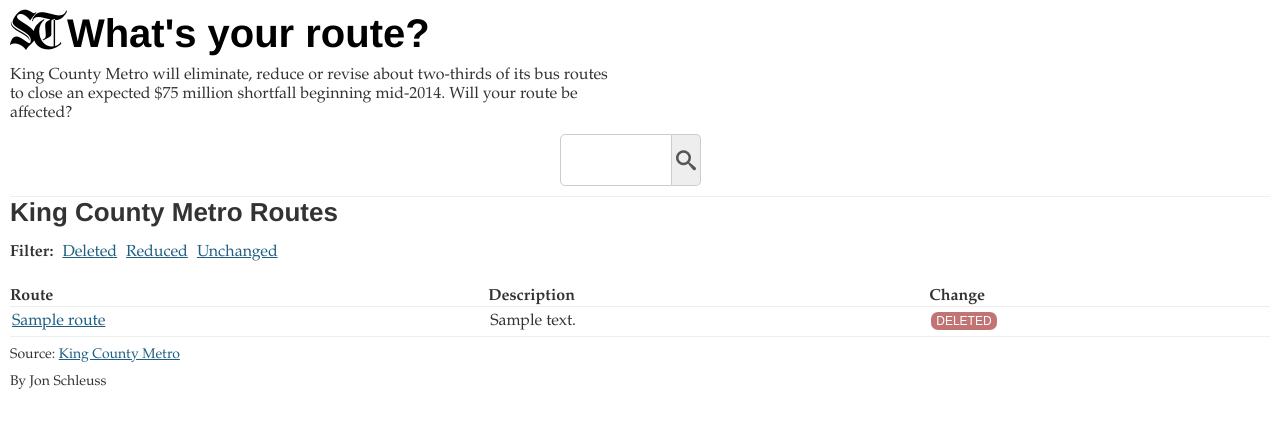
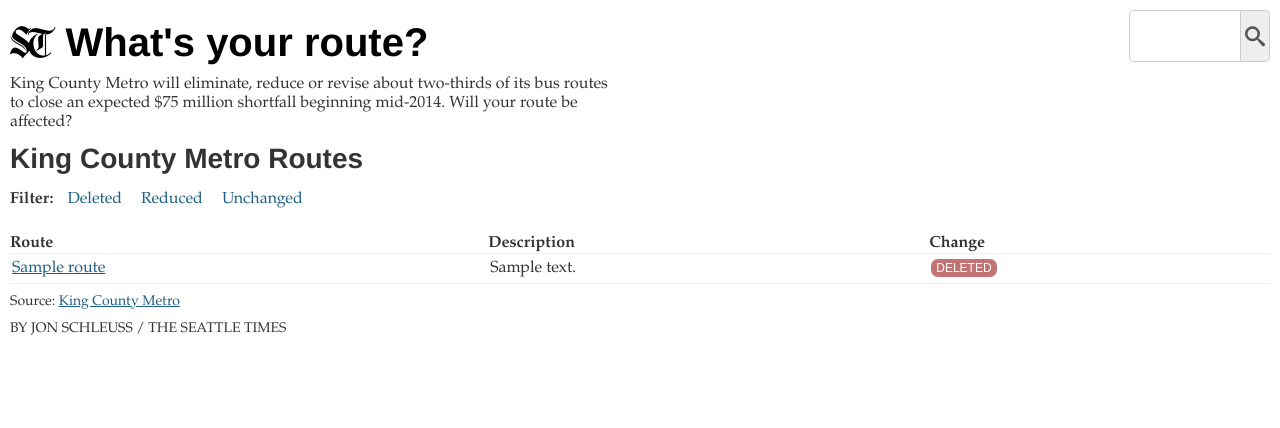
Before and after one commit to jschleuss/django-projects, a Django app: page /transit/ in a window 1280 px wide. Shown: the top 428 px of the page. Run offline with Django 3.2, Linux system fonts and the light colour scheme; tables that the repository leaves empty hold one stand-in row (values such as "Sample post").

Commit message:
small styling fixes all around

```diff
--- a/cms/static/scripts/transit.js
+++ b/cms/static/scripts/transit.js
@@ -16,10 +16,3 @@ $(".unchanged_button").click(function () {
     $(".route").hide();
     $(".unchanged").show();
 });
-
-// doesnt work
-$(".active").click(function () {
-    $(".filter_button").removeClass("active");
-    $(".route").hide();
-    $(".route").show();
-});
--- a/cms/static/styles/transit.css
+++ b/cms/static/styles/transit.css
@@ -25,7 +25,7 @@ body {
 
 h1 {
     font-family: Helvetica, Arial, sans-serif;
-    font-size: 26px;
+    font-size: 28px;
     margin: 0;
 }
 
@@ -50,7 +50,6 @@ p {
 }
 
 #header {
-    border-bottom: 1px solid #eeeeee;
     padding: 10px 0;
 }
 
@@ -58,10 +57,6 @@ p {
 #header h1 {
     float: left;
     margin: 0;
-}
-
-#header h1 a#st_logo {
-
 }
 
 #header h1 a {
@@ -77,7 +72,7 @@ p {
     width: 160px;
 }
 
-#header form input, #header form button#submit_button {
+#header form input, #header form button.submit_button {
     float: left;
     height: 40px;
     -webkit-appearance: none;
@@ -85,7 +80,7 @@ p {
 }
 
 
-#header input#routeSearch {
+#header input.route_search {
     padding: 5px;
     width: 100px;
     font-size: 30px;
@@ -95,7 +90,7 @@ p {
     border: 1px solid #ccc;
 }
 
-#header form button#submit_button {
+#header form button.submit_button {
     height: 52px;
     width: 29px;
     padding: 0;
@@ -107,7 +102,7 @@ p {
     cursor: pointer;
 }
 
-#header input#submit_button {
+#header input.submit_button {
     width: 29px;
     height: 52px;
     background: #eeeeee;
@@ -121,7 +116,14 @@ p {
 #header .chatter {
     font-size: 16px;
     max-width: 600px;
-    margin: 10px 0;
+    margin: 0 0 10px 0;
+}
+
+/* Route detail */
+.route_detail {
+    border-top: 1px solid #eeeeee;
+    border-bottom: 1px solid #eeeeee;
+    margin: 10px 0 30px;
 }
 
 h1.route_number {
@@ -154,7 +156,6 @@ span.unchanged, a.unchanged {
 p.route_chatter {
     max-width: 200px;
     margin: 0 auto;
-    text-align: justify;
 }
 
 p.route_chatter a.reduced, p.route_chatter a.deleted, p.route_chatter a.unchanged {
@@ -191,13 +192,24 @@ ul.filter_options li {
     margin: 0 5px 0 0;
 }
 
-ul.filter_options li a {
-    text-decoration: underline;
-    cursor: pointer;
+ul.filter_options li.filter {
+    font-weight: bold;
 }
 
-ul.filter_options li.filter {
-    font-weight: bold;
+ul.filter_options li a {
+    text-decoration: none;
+    cursor: pointer;
+    padding: 2px 5px;
+    border-radius: 5px;
+}
+
+ul.filter_options li a.active {
+    background: #eee;
+    color: #333;
+}
+
+p.byline {
+    text-transform: uppercase;
 }
 
 /* Table resets */
@@ -222,11 +234,11 @@ table, tbody, tfoot, thead, tr, th, td {
   border-bottom: 1px solid #EEEEEE;
 }
 
-td {
-    padding: 2px;
+#transit_routes td {
+    padding: 5px 2px;
 }
 
-td span {
+#transit_routes td span {
   border-radius: 7px 7px 7px 7px;
   color: #FFFFFF;
   font-family: arial;
@@ -236,10 +248,13 @@ td span {
 
 }
 
+
 /* Zebra striping */
+/*
 #transit_routes tbody tr:nth-of-type(even) {
   background: #eee;
 }
+*/
 
 th {
   font-weight: bold;
@@ -249,6 +264,8 @@ th {
 td, th {
   text-align: left;
 }
+
+
 
 /* FONT ICONS */
 .icon-search, .icon-st {
@@ -267,27 +284,51 @@ td, th {
 .icon-st:before {
 	content: "\e001";
 }
+.icon-st {
+    margin: 0 10px 0 0;
+    font-size: 22px;
+}
 
+.desktop_only {
+    display: none !important;
+}
 
 /* For larger screens */
 @media (min-width: 600px){
+    .desktop_only {
+        display: block !important;
+    }
+    .mobile_only {
+        display: none !important;
+    }
     #page_content {
         margin: 0 10px;
+    }
+
+    #header {
+        padding: 10px 0 0;
     }
 
     #header a#st_logo img {
         width: 50px;
     }
+
     #header h1 {
         font-size: 40px;
+        margin: 10px 0
     }
 
+    #header form {
+        margin: 0;
+        float: right;
+        width: auto;
+    }
+
+    .icon-st {
+        font-size: 32px;
+    }
 
     h1.route_number {
         font-size: 100px;
     }
-
-    td {
-        padding: 5px 2px;
-    }
 }
--- a/cms/templates/transit/route_index.html
+++ b/cms/templates/transit/route_index.html
@@ -33,19 +33,26 @@
 {% block content %}
 <div id="page_content">
 <div id="header">
+    <form method="get" action"." class="transit_search desktop_only">
+    	<input type="text" name="q" class="route_search">
+    	<button class="icon-search submit_button"></button>
+    </form>
+
     <h1><a href="http://www.seattletimes.com" title="seattletimes.com" class="icon-st"></a><a href="">What's your route?</a></h1>
 
     <div class="clr"></div>
+
     <p class="chatter">King County Metro will eliminate, reduce or revise about two-thirds of its bus routes to close an expected $75 million shortfall beginning mid-2014. Will your route be affected?</p>
-    <form method="get" action".">
-    	<input type="text" name="q" id="routeSearch">
-    	<button class="icon-search" id="submit_button"></button>
+    <form method="get" action"." class="transit_search mobile_only">
+    	<input type="text" name="q" class="route_search">
+    	<button class="icon-search submit_button"></button>
     </form>
 
     <div class="clr"></div>
 </div><!-- #header -->
 
 {% for route in selection %}
+<div class="route_detail">
     <h1 class="route_number"><span class="{{ route.get_change_display }}">{{ query }}</span></h1>
 
     <p class="route_chatter">The {{ query }}, which runs {{ route.description }}, could be <a class="{{ route.get_change_display }} {{ route.get_change_display }}_button">{{ route.get_change_display }}</a>.</p>
@@ -53,8 +60,8 @@
         <li><a href="{{ route.schedule_link }}">Schedule</a></li>
         <li><a href="{{ route.map_link }}">Map</a></li>
     </ul>
-
-    {% endfor %}
+</div><!-- .route_detail -->
+{% endfor %}
 
 
     <h1 id="table_header">King County Metro Routes</h1>
@@ -88,7 +95,7 @@
     </table>
 
     <p class="source">Source: <a href="http://metro.kingcounty.gov/am/future/at-risk.html">King County Metro</a></p>
-    <p class="byline">By Jon Schleuss</p>
+    <p class="byline">By Jon Schleuss / The Seattle Times</p>
     </div><!--#page_content-->
 
     <script src="{% static "scripts/transit.js" %}"></script>
```
